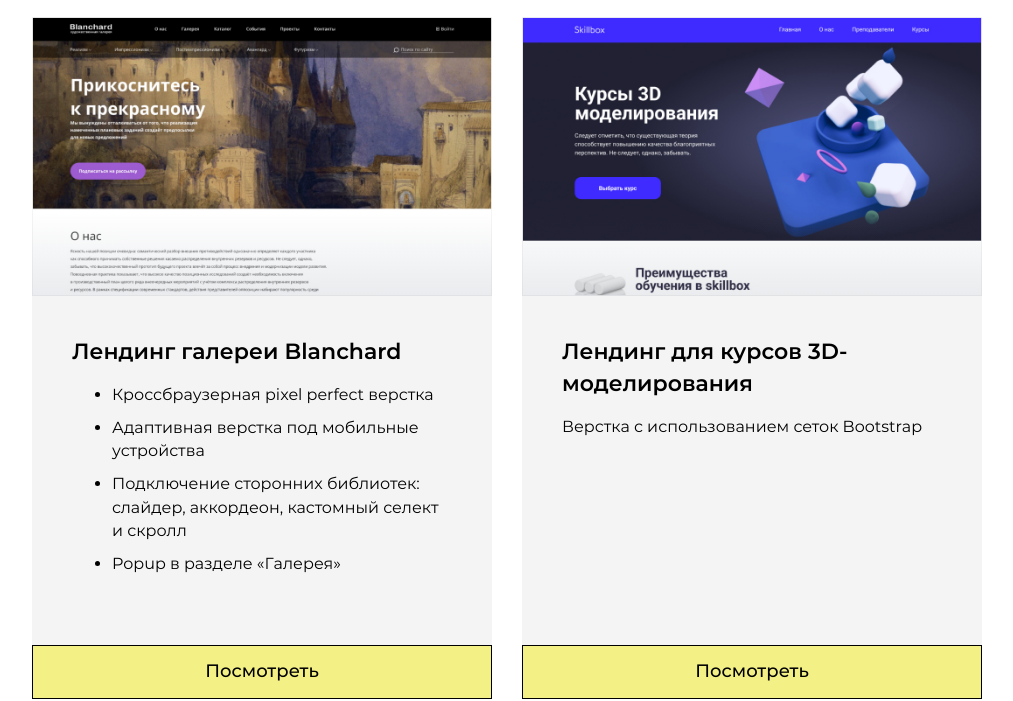
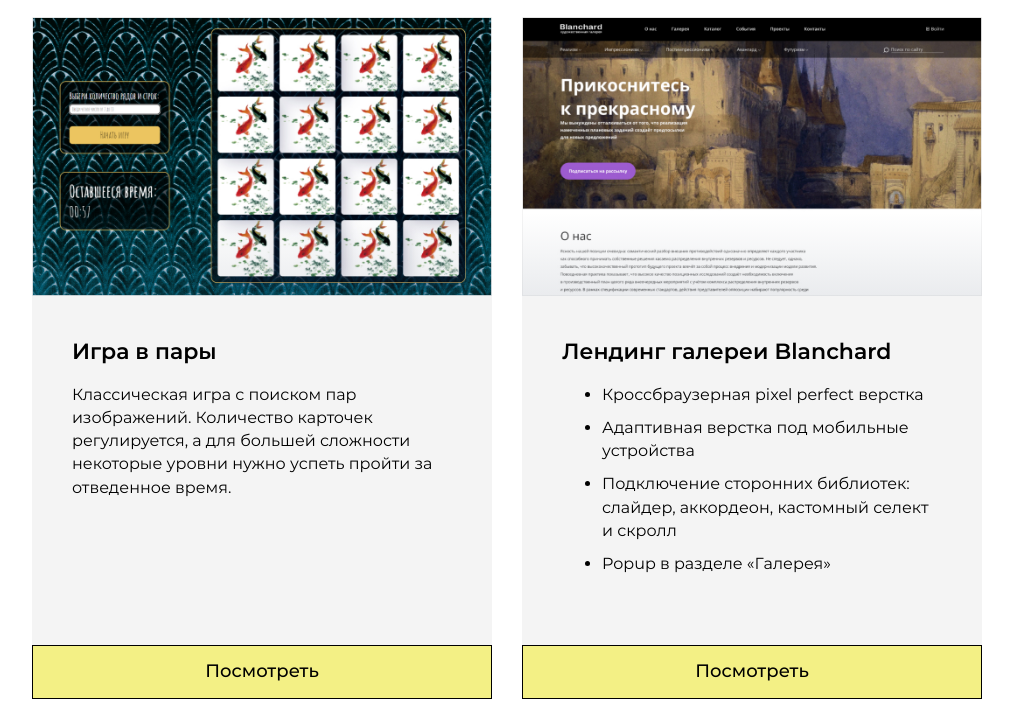
Before and after one commit to NatalyaKlenkova/portfolio, a plain HTML site: page index.html in a window 1280 px wide. Shown: the part 707-1408 px from the top of the page, without its empty margins (133-1146 px from the left). Drawn offline with Linux system fonts and the light colour scheme.

Commit message:
upd 6/12

```diff
--- a/index.html
+++ b/index.html
@@ -73,6 +73,26 @@
                     </div>
                 </div>
                 <ul class="row portfolio__list list-reset">
+                    <li class="col-xl-6 col-lg-6 col-md-6 col-sm-6 col-12 portfolio__item portfolio-item">
+                        <div class="portfolio-item__content-wrapper">
+                            <div class="portfolio-item__image-wrapper">
+                                <img src="./img/Pairs-game.jpg" alt="Игра в пары"
+                                    class="portfolio-item__image">
+                            </div>
+                            <div class="portfolio-item__text">
+                                <h3 class="portfolio-item__caption">
+                                    Игра в пары
+                                </h3>
+                                <p class="portfolio-item__descr">
+                                    Классическая игра с поиском пар изображений. Количество карточек регулируется, а для большей сложности некоторые уровни нужно успеть пройти за отведенное время.
+                                </p>
+                            </div>
+                        </div>
+                        <a href="https://natalyaklenkova.github.io/Pairs-game/" target="_blank"
+                            class="portfolio-item__link btn">
+                            Посмотреть
+                        </a>
+                    </li>
                     <li class="col-xl-6 col-lg-6 col-md-6 col-sm-6 col-12 portfolio__item portfolio-item">
                         <div class="portfolio-item__content-wrapper">
                             <div class="portfolio-item__image-wrapper">
```
Also changed, not shown: img/Pairs-game.jpg (added).
